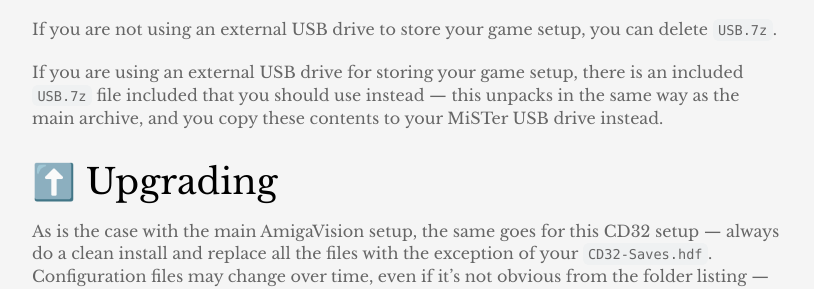
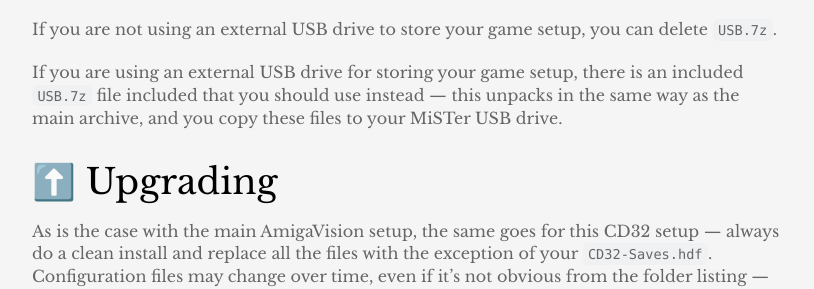
Before and after one commit to amigavision/amigavision.github.io, a Jekyll site: the page built from _posts/2025-10-02-cd32-2025.10.03.md, in a window 1280 px wide and 900 px high, scrolled down 668 px. Shown: the part 175-464 px from the top of the window, without its empty margins (233-1047 px from the left). Built offline with Jekyll 4.4.1, drawn with Linux system fonts in a browser that asks for light colours.

Commit message:
Improve copy

```diff
--- a/_posts/2025-10-02-cd32-2025.10.03.md
+++ b/_posts/2025-10-02-cd32-2025.10.03.md
@@ -22,7 +22,7 @@
 
 If you are not using an external USB drive to store your game setup, you can delete `USB.7z`.
 
-If you are using an external USB drive for storing your game setup, there is an included `USB.7z` file included that you should use instead — this unpacks in the same way as the main archive, and you copy these contents to your MiSTer USB drive instead.
+If you are using an external USB drive for storing your game setup, there is an included `USB.7z` file included that you should use instead — this unpacks in the same way as the main archive, and you copy these files to your MiSTer USB drive.
 
 ## ⬆️ Upgrading
 
```
